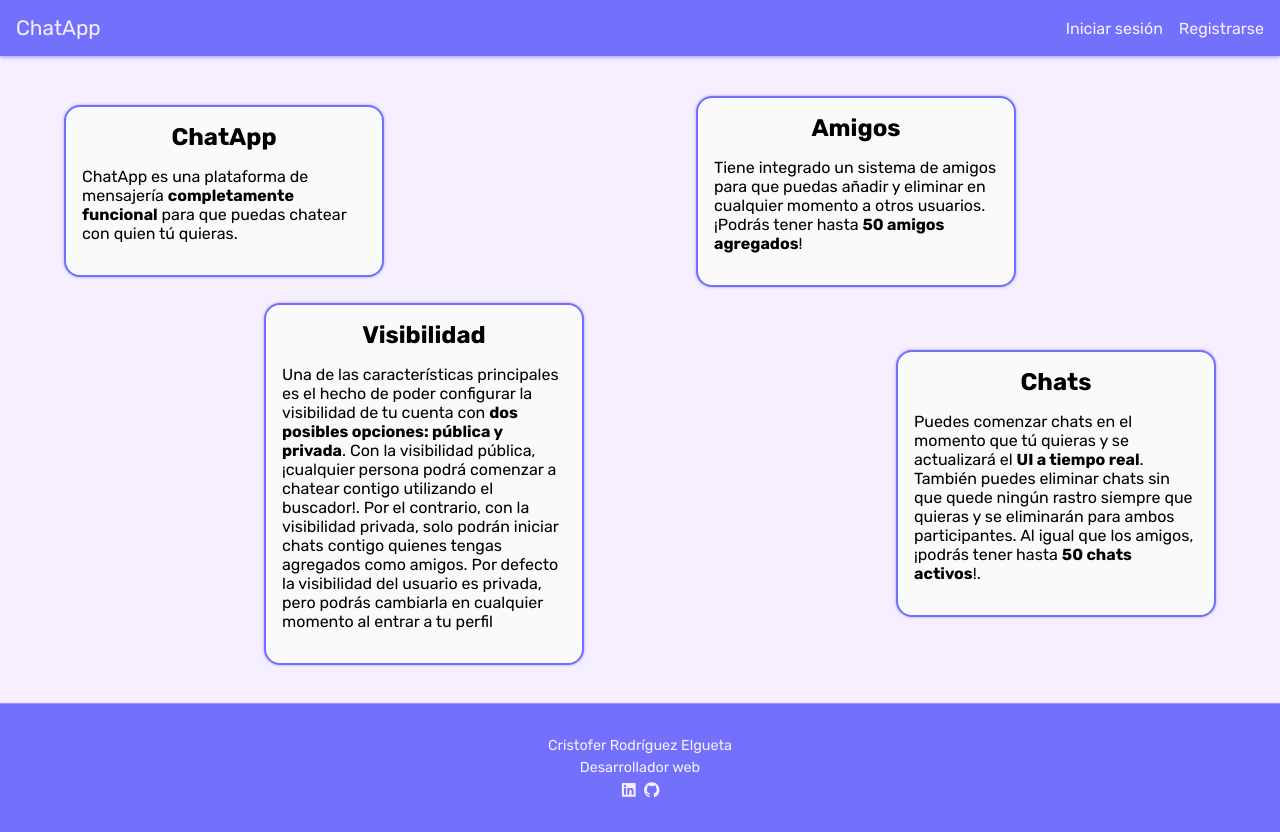
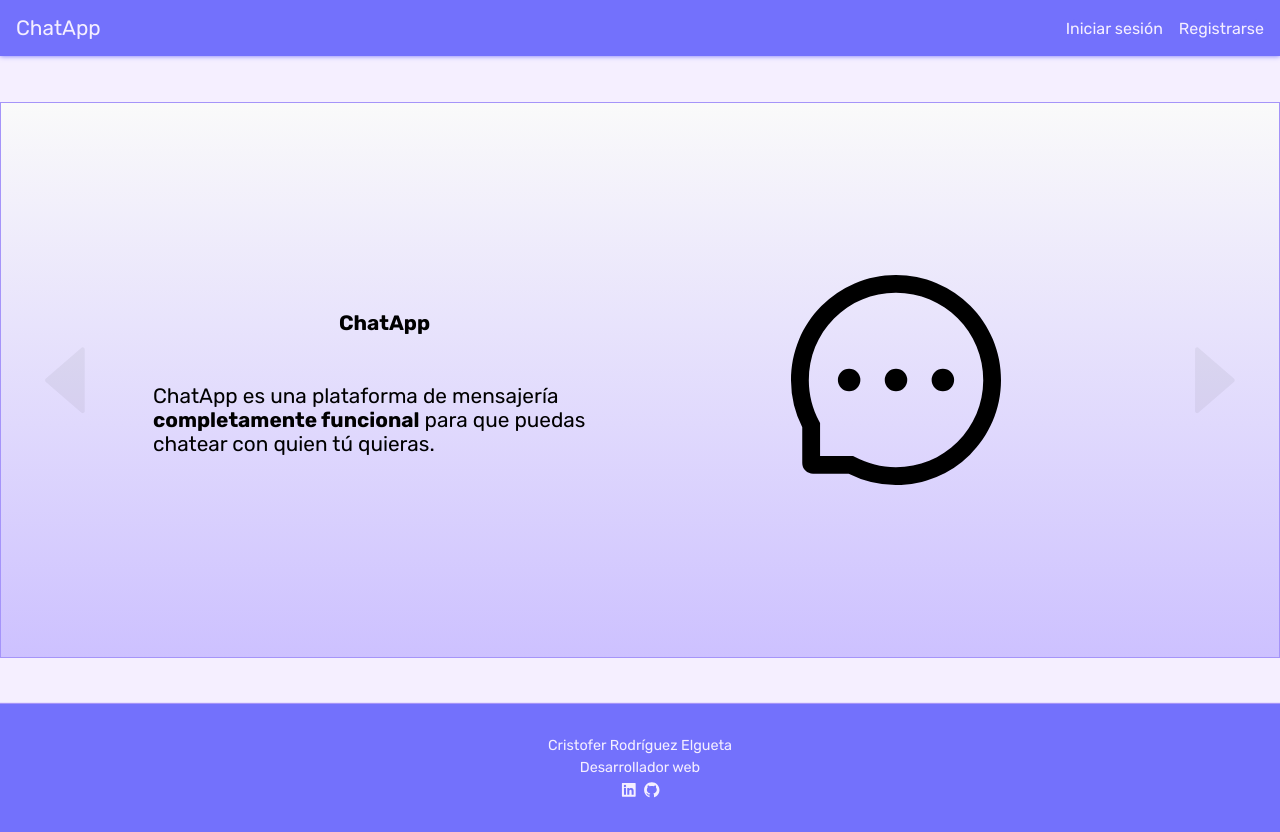
Before and after one commit to crisrdz/chat_app, a React (Vite) app in the folder client/: page / in a window 1280 px wide. Built offline with nearby package versions, Linux system fonts and the light colour scheme.

Commit message:
Frontend: se modifica estilos de landing page

```diff
--- a/client/src/pages/home/LandingPage.css
+++ b/client/src/pages/home/LandingPage.css
@@ -7,7 +7,7 @@
   min-height: calc(100vh - var(--header-height) - var(--footer-height));
   z-index: -1;
   background-color: var(--color-lg-primary);
-  padding: 1rem;
+  padding: 1rem 0;
 }
 
 .main--landing {
@@ -16,64 +16,89 @@
 }
 
 .sections {
-  display: grid;
-  grid-template-columns: auto;
+  border: 1px solid var(--color-secondary);
+  height: 90%;
+  position: relative;
+  background: linear-gradient(var(--color-white), var(--color-tertiary)) ;
+  overflow: hidden;
+}
+
+.sections__btn {
+  position: absolute;
+  height: 100%;
+  top: 0;
+  width: 10%;
+  border: 0;
+  cursor: pointer;
+  color: rgba(0, 0, 0, 0.05);
   box-sizing: border-box;
-  gap: 1rem;
+  transition: all 0.5s ease;
+  z-index: 10;
 }
 
 @media (min-width: 768px) {
-  .sections {
-    grid-template-columns: auto auto;
+  .sections__btn {
+    padding: 1rem;
   }
 }
 
-.sections__section {
-  align-self: center;
-  justify-self: center;
-  max-width: 15rem;
-  background-color: var(--color-white);
-  box-shadow: 0 0 3px var(--color-secondary);
-  border: 2px solid var(--color-primary);
-  border-radius: 1rem;
-  padding: 1rem;
-  box-sizing: border-box;
-  overflow: auto;
-  cursor: pointer;
-  transition: all 0.3s ease;
+.sections__btn:hover {
+  background: rgba(0, 0, 0, 0.035);
 }
 
-.sections__section:hover {
-  box-shadow: 0 0 10px var(--color-primary);
+.sections__btn-previous {
+  left: 0;
 }
 
-.sections__section:nth-child(odd) {
-  justify-self: left;
+.sections__btn-next {
+  right: 0;
 }
 
-.sections__section:nth-child(even) {
-  justify-self: right;
+.sections__slider {
+  display: flex;
+  width: 400%;
+  transition: all 0.3s ease;
+  height: 100%;
+  box-shadow: 0 0 0 0.5rem black;
 }
 
-@media (min-width: 480px) {
-  .sections__section {
-    max-width: 20rem;
-    margin: 0 3rem;
+.sections__slider__section {
+  flex-basis: 100%;
+  padding: 0 10vw;
+  display: flex;
+  flex-direction: column;
+  align-items: center;
+  justify-content: center;
+}
+
+@media(min-width: 768px) {
+  .sections__slider__section {
+    display: grid;
+    grid-template-columns: 50% 50%;
   }
 }
 
-@media (min-width: 768px) {
-  .sections__section:nth-child(-n+3) {
-    justify-self: left;
+.sections__slider__section__container {
+  font-size: 1rem;
+  display: flex;
+  flex-direction: column;
+  align-items: center;
+  justify-content: center;
+  padding: 1rem;
+  overflow: auto;
+}
+
+.sections__slider__section__container__img {
+  font-size: 10rem;
+}
+
+@media(min-width: 768px) {
+  .sections__slider__section__container {
+    font-size: 1.3rem;
+    padding: 1.5rem;
   }
 
-  .sections__section:nth-child(n+3) {
-    justify-self: right;
+  .sections__slider__section__container__img {
+    font-size: 15rem;
   }
 }
-
-.sections__section__title {
-  margin: 0;
-  font-size: 1.5rem;
-  text-align: center;
-}
--- a/client/src/pages/home/LandingPage.jsx
+++ b/client/src/pages/home/LandingPage.jsx
@@ -1,4 +1,5 @@
-import { useState } from "react";
+import { useRef, useState } from "react";
+import { AiFillCaretLeft, AiFillCaretRight, AiOutlineLock, AiOutlineMessage, AiOutlineTeam, AiOutlineWechat } from "react-icons/ai";
 import Header from "../../components/structure/Header";
 import Footer from "../../components/structure/Footer";
 import NavbarMenu from "../../components/structure/NavbarMenu";
@@ -10,6 +11,30 @@ function LandingPage() {
   const [showSignin, setShowSignin] = useState(false);
   const [showSignup, setShowSignup] = useState(false);
   const [isLogged, setIsLogged] = useState(!!JSON.parse(localStorage.getItem("user")));
+  const [translate, setTranslate] = useState(0)
+  const sliderRef = useRef(null);
+
+  function handleSlide (slide) {
+    if(slide === "next") {
+      const slide = translate + 25;
+      if(slide < 100) {
+        sliderRef.current.style.transform = `translateX(-${slide}%)`;
+        setTranslate(slide);
+      } else {
+        sliderRef.current.style.transform = `translateX(0)`;
+        setTranslate(0);
+      }
+    } else {
+      const slide = translate - 25;
+      if(slide >= 0) {
+        sliderRef.current.style.transform = `translateX(-${slide}%)`;
+        setTranslate(slide);
+      } else {
+        sliderRef.current.style.transform = `translateX(-75%)`;
+        setTranslate(75);
+      }
+    }
+  }
 
   return (
     <>
@@ -24,22 +49,50 @@ function LandingPage() {
 
       <main className="main main--landing">
         <div className="sections">
-          <section className="sections__section">
-            <h4 className="sections__section__title">ChatApp</h4>
+          <AiFillCaretLeft className="sections__btn sections__btn-previous" onClick={() => handleSlide("previous")}>{"<"}</AiFillCaretLeft>
+          <div className="sections__slider" ref={sliderRef}>
+
+            <section className="sections__slider__section">
+              <div className="sections__slider__section__container">
+                <h4 className="sections__slider__section__title">ChatApp</h4>
                 <p>ChatApp es una plataforma de mensajería <strong>completamente funcional</strong> para que puedas chatear con quien tú quieras.</p>
+              </div>
+              <div className="sections__slider__section__container">
+                <AiOutlineMessage className="sections__slider__section__container__img" />
+              </div>
             </section>
-          <section className="sections__section">
-            <h4 className="sections__section__title">Amigos</h4>
+
+            <section className="sections__slider__section">
+              <div className="sections__slider__section__container">
+                <h4 className="sections__slider__section__title">Amigos</h4>
                 <p>Tiene integrado un sistema de amigos para que puedas añadir y eliminar en cualquier momento a otros usuarios. ¡Podrás tener hasta <strong>50 amigos agregados</strong>!</p>
+              </div>
+              <div className="sections__slider__section__container">
+                <AiOutlineTeam className="sections__slider__section__container__img"/>
+              </div>
             </section>
-          <section className="sections__section">
-            <h4 className="sections__section__title">Visibilidad</h4>
+
+            <section className="sections__slider__section">
+              <div className="sections__slider__section__container">
+                <h4 className="sections__slider__section__title">Visibilidad</h4>
                 <p>Una de las características principales es el hecho de poder configurar la visibilidad de tu cuenta con <strong>dos posibles opciones: pública y privada</strong>. Con la visibilidad pública, ¡cualquier persona podrá comenzar a chatear contigo utilizando el buscador!. Por el contrario, con la visibilidad privada, solo podrán iniciar chats contigo quienes tengas agregados como amigos. Por defecto la visibilidad del usuario es privada, pero podrás cambiarla en cualquier momento al entrar a tu perfil</p>
+              </div>
+              <div className="sections__slider__section__container">
+                <AiOutlineLock className="sections__slider__section__container__img"/>
+              </div>
             </section>
-          <section className="sections__section">
-            <h4 className="sections__section__title">Chats</h4>
+
+            <section className="sections__slider__section">
+              <div className="sections__slider__section__container">
+                <h4 className="sections__slider__section__title">Chats</h4>
                 <p>Puedes comenzar chats en el momento que tú quieras y se actualizará el <strong>UI a tiempo real</strong>. También puedes eliminar chats sin que quede ningún rastro siempre que quieras y se eliminarán para ambos participantes. Al igual que los amigos, ¡podrás tener hasta <strong>50 chats activos</strong>!.</p>
+              </div>
+              <div className="sections__slider__section__container">
+                <AiOutlineWechat className="sections__slider__section__container__img" />
+              </div>
             </section>
+          </div>
+          <AiFillCaretRight className="sections__btn sections__btn-next" onClick={() => handleSlide("next")}>{">"}</AiFillCaretRight>
         </div>
       </main>
       {showSignin && (
```
Lines whose indentation alone changed are shown as unchanged.
